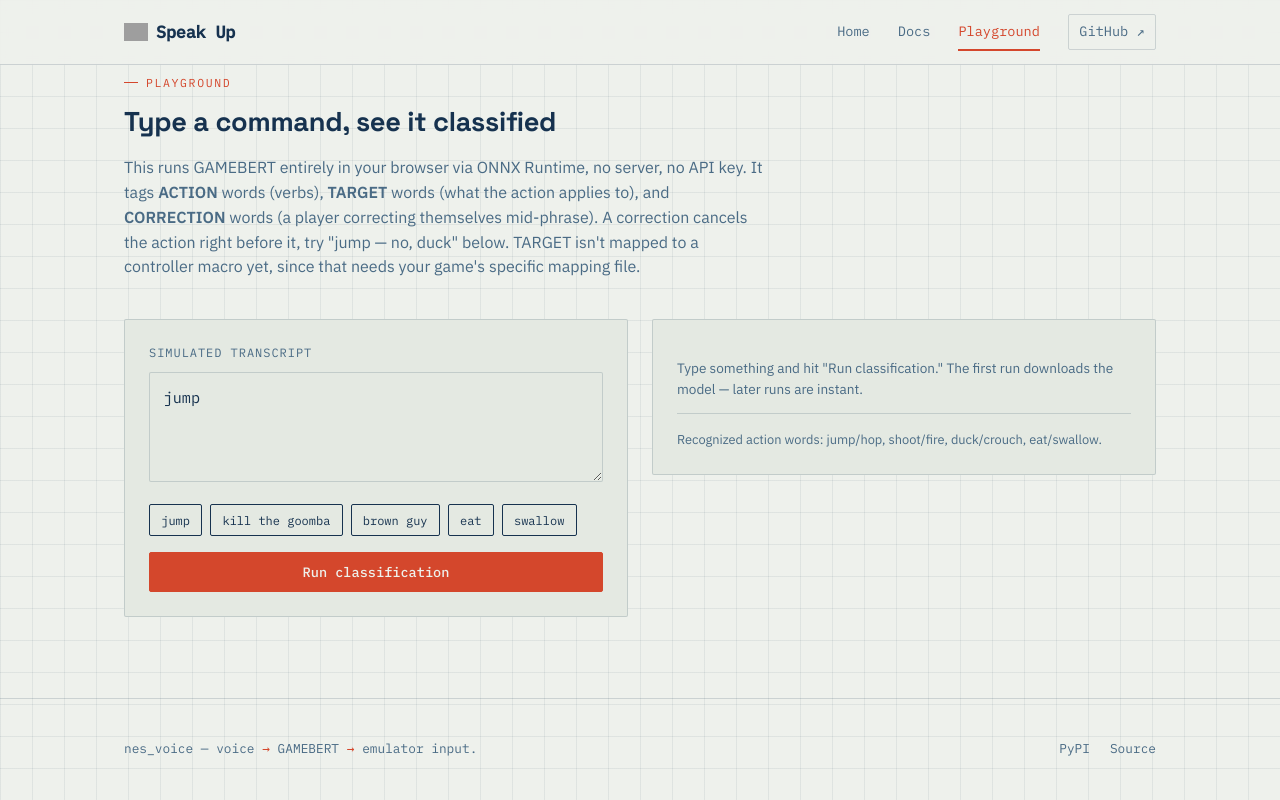
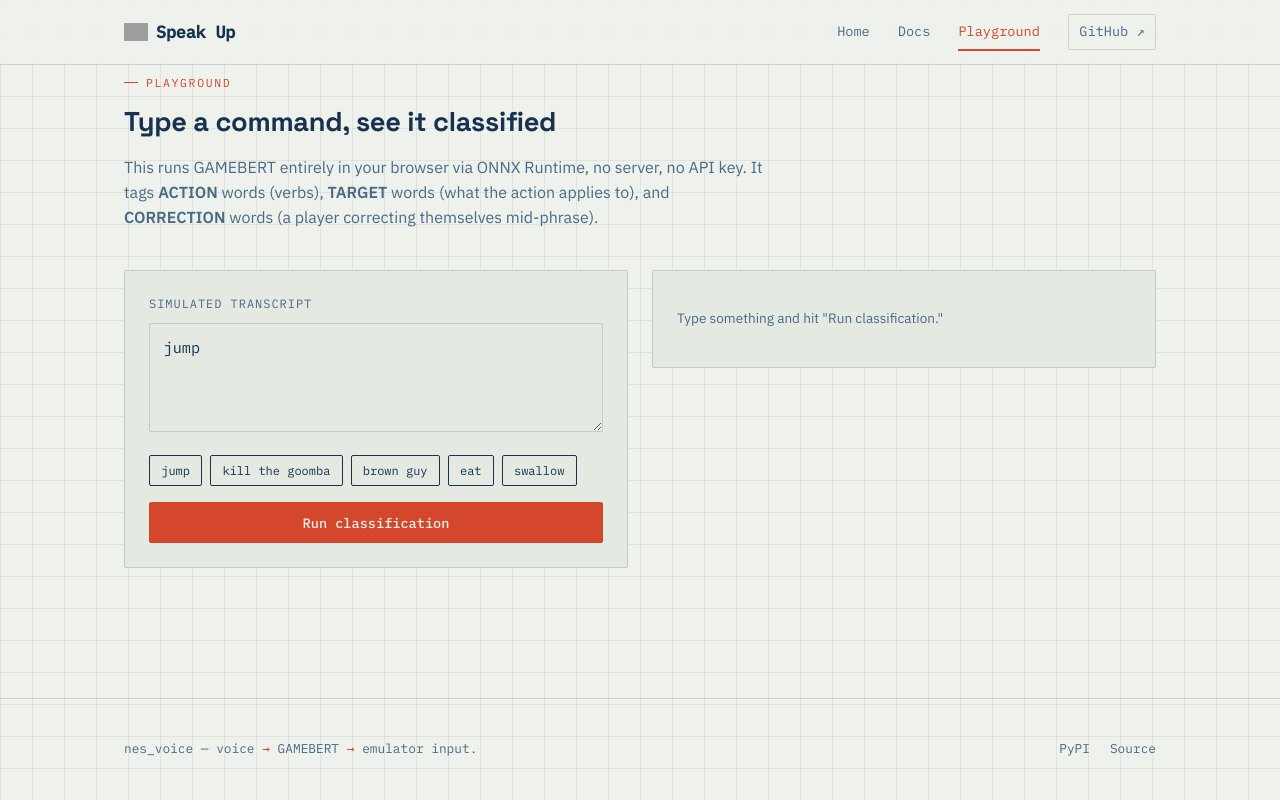
Before and after one commit to Brainspark1/speak_up, a React (Vite) app: page /playground in a window 1280 px wide. Built offline with nearby package versions, Linux system fonts and the light colour scheme; grey boxes are pictures that could not be loaded.

Commit message:
Update Playground.jsx

```diff
--- a/src/pages/Playground.jsx
+++ b/src/pages/Playground.jsx
@@ -2,13 +2,6 @@ import React, { useState } from "react";
 import { getClassifier } from "../lib/classifier.js";
 import "./Playground.css";
 
-// Real label scheme, taken directly from config.json's id2label:
-// O, B-ACTION/I-ACTION, B-TARGET/I-TARGET, B-CORRECTION/I-CORRECTION.
-// There is no DIRECTION category — movement words like "left"/"right"
-// aren't tagged by GAMEBERT itself under this scheme; only verbs (ACTION)
-// and the things they act on (TARGET) are. CORRECTION marks a mid-phrase
-// self-correction, which is what the correction layer described in the
-// docs acts on — this demo surfaces it but doesn't simulate that logic.
 const ACTION_COMMANDS = {
   jump: "A",
   hop: "A",
@@ -22,6 +15,7 @@ const ACTION_COMMANDS = {
 };
 
 function actionToCommand(word) {
+  if (!word) return null;
   return ACTION_COMMANDS[word.toLowerCase().replace(/^##/, "")] || null;
 }
 
@@ -35,7 +29,6 @@ const EXAMPLES = [
 
 function Playground() {
   const [text, setText] = useState(EXAMPLES[0]);
-  // idle | loading-model | ready | classifying | error
   const [status, setStatus] = useState("idle");
   const [progress, setProgress] = useState(null);
   const [entities, setEntities] = useState([]);
@@ -55,8 +48,13 @@ function Playground() {
       });
 
       setStatus("classifying");
+
+      // Standard token classification step
       const result = await classifier(text, { aggregation_strategy: "simple" });
-      setEntities(result);
+
+      // Force result into an array format to ensure state array mutations work
+      const safeResults = Array.isArray(result) ? result : [result];
+      setEntities(safeResults);
       setStatus("ready");
     } catch (err) {
       console.error(err);
@@ -68,21 +66,19 @@ function Playground() {
     }
   }
 
-  const actionEntities = entities.filter((e) => e.entity_group === "ACTION");
-  const targetEntities = entities.filter((e) => e.entity_group === "TARGET");
-  const correctionEntities = entities.filter((e) => e.entity_group === "CORRECTION");
+  // Safe checks for properties if the model returns slightly altered labels
+  const actionEntities = entities.filter((e) => e && (e.entity_group === "ACTION" || e.entity === "ACTION"));
+  const targetEntities = entities.filter((e) => e && (e.entity_group === "TARGET" || e.entity === "TARGET"));
+  const correctionEntities = entities.filter((e) => e && (e.entity_group === "CORRECTION" || e.entity === "CORRECTION"));
 
-  // Walk entities in the order they appear in the sentence (not the
-  // pre-filtered lists above) so a CORRECTION can cancel the ACTION that
-  // came right before it. This is what makes "jump — no, duck" resolve to
-  // DOWN alone instead of both A and DOWN — the model tags the correction,
-  // this is where that tag actually gets used rather than just displayed.
   const commands = [];
   for (const e of entities) {
-    if (e.entity_group === "ACTION") {
+    if (!e) continue;
+    const currentGroup = e.entity_group || e.entity;
+    if (currentGroup === "ACTION") {
       const cmd = actionToCommand(e.word);
       if (cmd) commands.push(cmd);
-    } else if (e.entity_group === "CORRECTION") {
+    } else if (currentGroup === "CORRECTION") {
       commands.pop();
     }
   }
@@ -99,9 +95,7 @@ function Playground() {
           server, no API key. It tags <strong>ACTION</strong> words (verbs),{" "}
           <strong>TARGET</strong> words (what the action applies to), and{" "}
           <strong>CORRECTION</strong> words (a player correcting themselves
-          mid-phrase). A correction cancels the action right before it, try
-          "jump — no, duck" below. TARGET isn't mapped to a controller macro
-          yet, since that needs your game's specific mapping file.
+          mid-phrase).
         </p>
       </div>
 
@@ -147,8 +141,7 @@ function Playground() {
         <div className="playground__output panel">
           {status === "idle" && (
             <p className="sp-waiting-muted">
-              Type something and hit "Run classification." The first run
-              downloads the model — later runs are instant.
+              Type something and hit "Run classification."
             </p>
           )}
 
@@ -164,7 +157,7 @@ function Playground() {
                   )}
                   {actionEntities.map((e, i) => (
                     <span className="chip chip--matched" key={i}>
-                      {e.word} ({(e.score * 100).toFixed(0)}%)
+                      {e.word} ({((e.score || 0) * 100).toFixed(0)}%)
                     </span>
                   ))}
                 </div>
@@ -178,7 +171,7 @@ function Playground() {
                   )}
                   {targetEntities.map((e, i) => (
                     <span className="chip" key={i}>
-                      {e.word} ({(e.score * 100).toFixed(0)}%)
+                      {e.word} ({((e.score || 0) * 100).toFixed(0)}%)
                     </span>
                   ))}
                 </div>
@@ -192,7 +185,7 @@ function Playground() {
                   )}
                   {correctionEntities.map((e, i) => (
                     <span className="chip chip--correction" key={i}>
-                      {e.word} ({(e.score * 100).toFixed(0)}%)
+                      {e.word} ({((e.score || 0) * 100).toFixed(0)}%)
                     </span>
                   ))}
                 </div>
@@ -213,11 +206,6 @@ function Playground() {
               </div>
             </>
           )}
-
-          <p className="playground__hint">
-            Recognized action words: jump/hop, shoot/fire, duck/crouch,
-            eat/swallow.
-          </p>
         </div>
       </div>
     </div>
```
